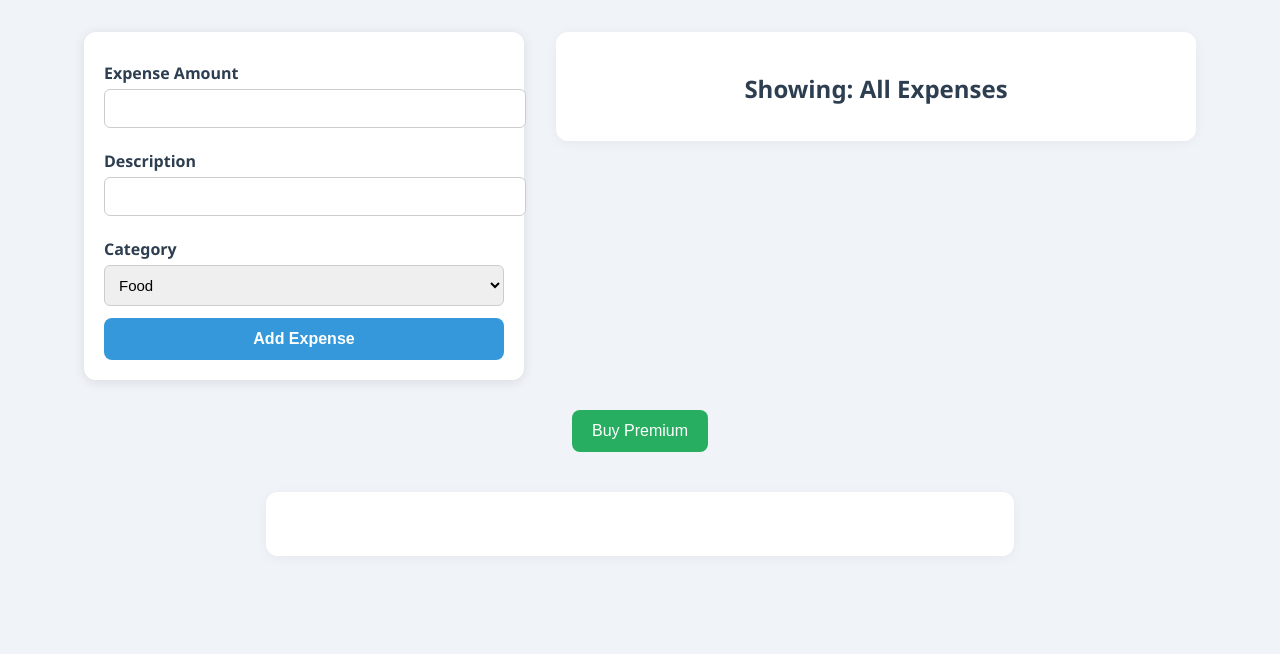
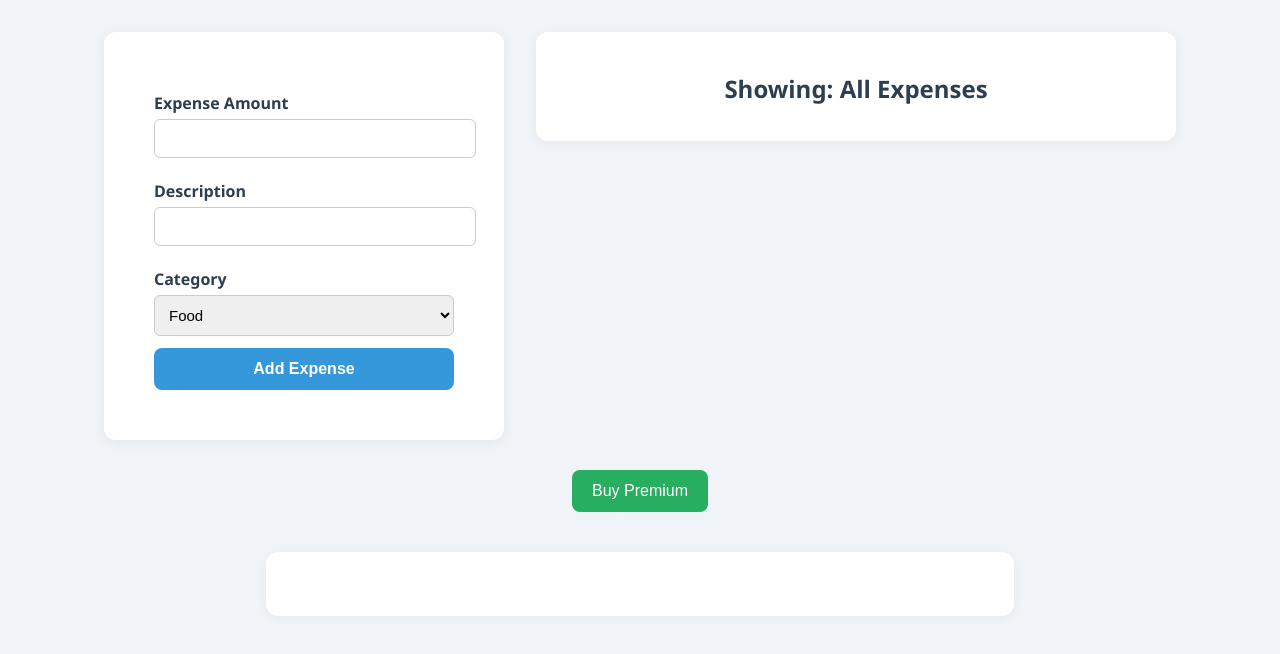
Before and after one commit to shankhwarsumit1/EXPANCEAPP, a website: page public/expenceAdd/addExpence.html in a window 1280 px wide. Drawn offline with nearby package versions, Linux system fonts and the light colour scheme; no server answers.

Commit message:
style of addexpense

```diff
--- a/public/expenceAdd/expenseStyle.css
+++ b/public/expenceAdd/expenseStyle.css
@@ -24,11 +24,11 @@ h1, h2 {
 .form-container {
   flex: 1;
   min-width: 300px;
-  max-width: 400px;
+  max-width: 300px;
   background: white;
-  padding: 20px;
+  padding: 50px;
   border-radius: 12px;
-  box-shadow: 0 2px 12px rgba(0, 0, 0, 0.1);
+  box-shadow: 0 2px 12px rgba(117, 114, 114, 0.1);
 }
 
 .form-container label {
```
